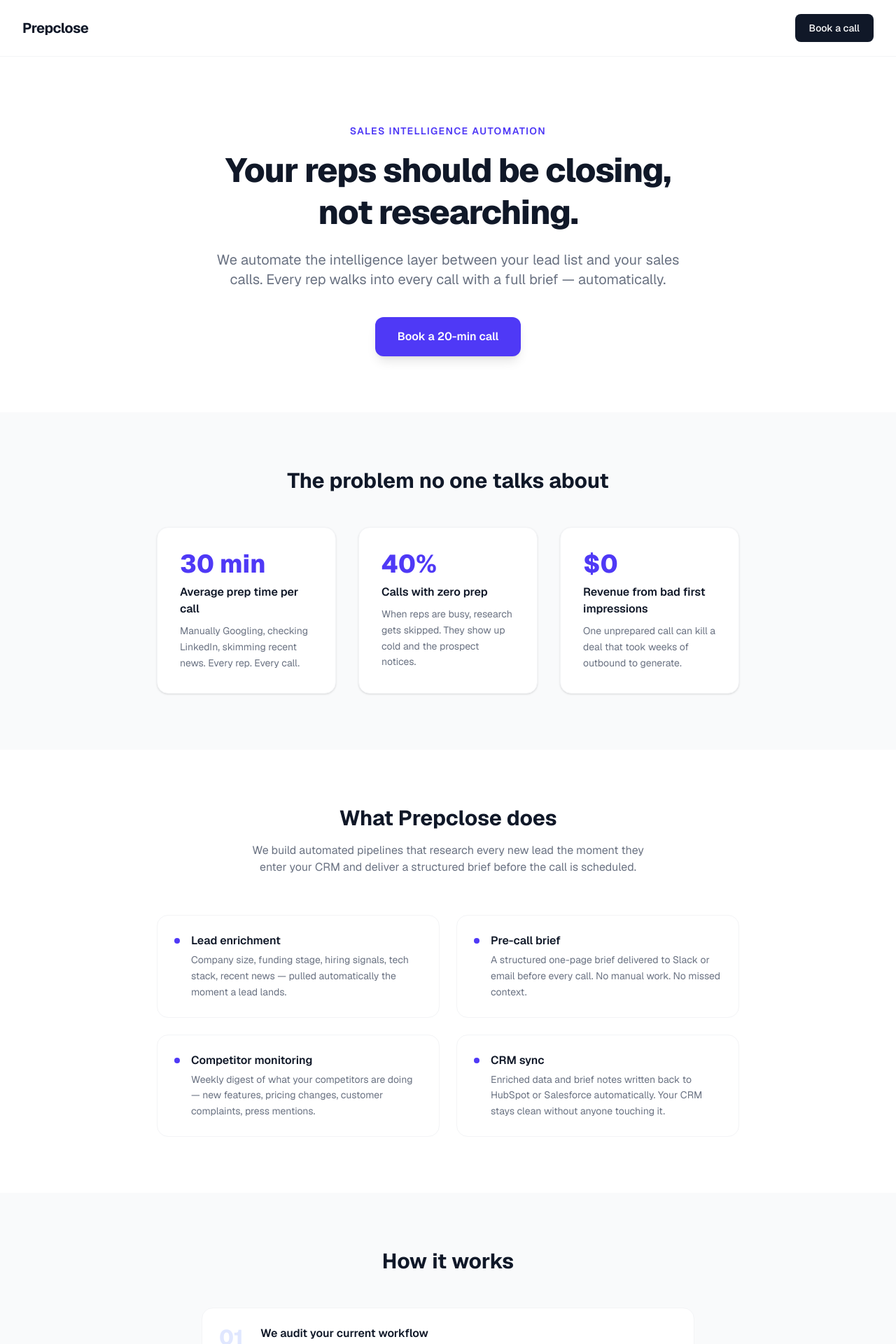
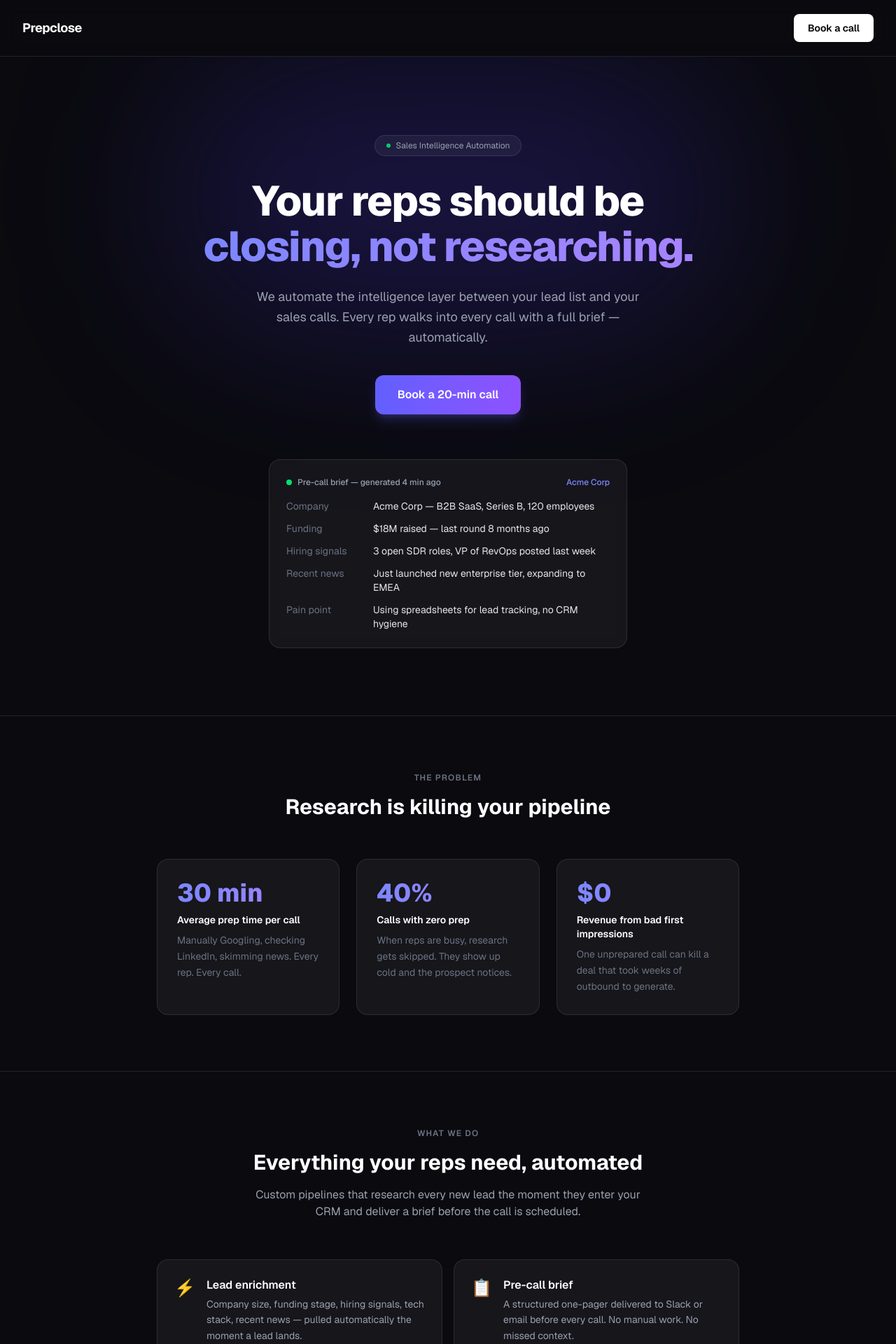
Before and after one commit to enzoanucci-ai/prepclose, a Next.js app: page / in a window 1280 px wide. Shown: the top 1920 px of the page at 70% size. Built offline with nearby package versions, Linux system fonts and the light colour scheme.

Commit message:
Redesign: dark theme, gradient accents, mock brief preview card
Co-Authored-By: Claude Sonnet 4.6 <noreply@anthropic.com>

```diff
--- a/app/page.tsx
+++ b/app/page.tsx
@@ -2,51 +2,94 @@ import Link from "next/link";
 
 export default function Home() {
   return (
-    <main className="min-h-screen bg-white text-gray-900 font-sans">
+    <main className="min-h-screen bg-[#0a0a0f] text-white font-sans">
 
       {/* Nav */}
-      <nav className="flex items-center justify-between px-8 py-5 border-b border-gray-100">
-        <span className="text-xl font-bold tracking-tight">Prepclose</span>
-        <Link
-          href="#book"
-          className="bg-gray-900 text-white text-sm font-medium px-5 py-2.5 rounded-lg hover:bg-gray-700 transition"
-        >
-          Book a call
-        </Link>
-      </nav>
-
-      {/* Hero */}
-      <section className="max-w-4xl mx-auto px-8 pt-24 pb-20 text-center">
-        <p className="text-sm font-semibold text-indigo-600 uppercase tracking-widest mb-4">
-          Sales Intelligence Automation
-        </p>
-        <h1 className="text-5xl font-extrabold leading-tight tracking-tight mb-6">
-          Your reps should be closing,<br />not researching.
-        </h1>
-        <p className="text-xl text-gray-500 max-w-2xl mx-auto mb-10">
-          We automate the intelligence layer between your lead list and your sales calls.
-          Every rep walks into every call with a full brief — automatically.
-        </p>
+      <nav className="flex items-center justify-between px-8 py-5 border-b border-white/10 sticky top-0 bg-[#0a0a0f]/80 backdrop-blur-md z-50">
+        <span className="text-lg font-bold tracking-tight">Prepclose</span>
         <a
           href="https://cal.com/enzo-nucci-wik89x/15min"
           target="_blank"
           rel="noopener noreferrer"
-          className="inline-block bg-indigo-600 text-white text-base font-semibold px-8 py-4 rounded-xl hover:bg-indigo-500 transition shadow-lg"
+          className="bg-white text-black text-sm font-semibold px-5 py-2.5 rounded-lg hover:bg-gray-100 transition"
         >
-          Book a 20-min call
+          Book a call
         </a>
+      </nav>
+
+      {/* Hero */}
+      <section className="relative overflow-hidden px-8 pt-28 pb-24 text-center">
+
+        {/* Background glow */}
+        <div className="absolute inset-0 pointer-events-none">
+          <div className="absolute top-0 left-1/2 -translate-x-1/2 w-[800px] h-[400px] bg-indigo-600/20 rounded-full blur-[120px]" />
+        </div>
+
+        <div className="relative max-w-4xl mx-auto">
+          <div className="inline-flex items-center gap-2 bg-white/5 border border-white/10 rounded-full px-4 py-1.5 text-xs text-gray-400 mb-8">
+            <span className="w-1.5 h-1.5 rounded-full bg-green-400 animate-pulse" />
+            Sales Intelligence Automation
+          </div>
+
+          <h1 className="text-6xl font-extrabold leading-[1.08] tracking-tight mb-6">
+            Your reps should be<br />
+            <span className="bg-gradient-to-r from-indigo-400 to-violet-400 bg-clip-text text-transparent">
+              closing, not researching.
+            </span>
+          </h1>
+
+          <p className="text-lg text-gray-400 max-w-xl mx-auto mb-10 leading-relaxed">
+            We automate the intelligence layer between your lead list and your sales calls.
+            Every rep walks into every call with a full brief — automatically.
+          </p>
+
+          <a
+            href="https://cal.com/enzo-nucci-wik89x/15min"
+            target="_blank"
+            rel="noopener noreferrer"
+            className="inline-block bg-gradient-to-r from-indigo-500 to-violet-500 text-white text-base font-semibold px-8 py-4 rounded-xl hover:opacity-90 transition shadow-lg shadow-indigo-500/25"
+          >
+            Book a 20-min call
+          </a>
+
+          {/* Mock brief card */}
+          <div className="mt-16 max-w-lg mx-auto bg-white/5 border border-white/10 rounded-2xl p-6 text-left backdrop-blur-sm">
+            <div className="flex items-center justify-between mb-4">
+              <div className="flex items-center gap-2">
+                <div className="w-2 h-2 rounded-full bg-green-400" />
+                <span className="text-xs text-gray-400 font-medium">Pre-call brief — generated 4 min ago</span>
+              </div>
+              <span className="text-xs text-indigo-400 font-medium">Acme Corp</span>
+            </div>
+            <div className="space-y-3">
+              {[
+                { label: "Company", value: "Acme Corp — B2B SaaS, Series B, 120 employees" },
+                { label: "Funding", value: "$18M raised — last round 8 months ago" },
+                { label: "Hiring signals", value: "3 open SDR roles, VP of RevOps posted last week" },
+                { label: "Recent news", value: "Just launched new enterprise tier, expanding to EMEA" },
+                { label: "Pain point", value: "Using spreadsheets for lead tracking, no CRM hygiene" },
+              ].map((item) => (
+                <div key={item.label} className="flex gap-3 text-sm">
+                  <span className="text-gray-500 w-28 shrink-0">{item.label}</span>
+                  <span className="text-gray-200">{item.value}</span>
+                </div>
+              ))}
+            </div>
+          </div>
+        </div>
       </section>
 
       {/* Problem */}
-      <section className="bg-gray-50 py-20">
+      <section className="py-20 border-t border-white/10">
         <div className="max-w-4xl mx-auto px-8">
-          <h2 className="text-3xl font-bold mb-12 text-center">The problem no one talks about</h2>
-          <div className="grid md:grid-cols-3 gap-8">
+          <p className="text-xs font-semibold text-gray-500 uppercase tracking-widest text-center mb-4">The problem</p>
+          <h2 className="text-3xl font-bold mb-14 text-center">Research is killing your pipeline</h2>
+          <div className="grid md:grid-cols-3 gap-6">
             {[
               {
                 stat: "30 min",
                 label: "Average prep time per call",
-                sub: "Manually Googling, checking LinkedIn, skimming recent news. Every rep. Every call.",
+                sub: "Manually Googling, checking LinkedIn, skimming news. Every rep. Every call.",
               },
               {
                 stat: "40%",
@@ -59,9 +102,9 @@ export default function Home() {
                 sub: "One unprepared call can kill a deal that took weeks of outbound to generate.",
               },
             ].map((item) => (
-              <div key={item.stat} className="bg-white rounded-2xl p-8 shadow-sm border border-gray-100">
-                <p className="text-4xl font-extrabold text-indigo-600 mb-2">{item.stat}</p>
-                <p className="font-semibold text-gray-900 mb-2">{item.label}</p>
+              <div key={item.stat} className="bg-white/5 border border-white/10 rounded-2xl p-7 hover:border-indigo-500/30 transition">
+                <p className="text-4xl font-extrabold bg-gradient-to-r from-indigo-400 to-violet-400 bg-clip-text text-transparent mb-2">{item.stat}</p>
+                <p className="font-semibold text-white mb-2 text-sm">{item.label}</p>
                 <p className="text-gray-500 text-sm leading-relaxed">{item.sub}</p>
               </div>
             ))}
@@ -70,37 +113,42 @@ export default function Home() {
       </section>
 
       {/* Solution */}
-      <section className="py-20">
+      <section className="py-20 border-t border-white/10">
         <div className="max-w-4xl mx-auto px-8">
-          <h2 className="text-3xl font-bold mb-4 text-center">What Prepclose does</h2>
-          <p className="text-gray-500 text-center mb-14 max-w-xl mx-auto">
-            We build automated pipelines that research every new lead the moment they enter your CRM
-            and deliver a structured brief before the call is scheduled.
+          <p className="text-xs font-semibold text-gray-500 uppercase tracking-widest text-center mb-4">What we do</p>
+          <h2 className="text-3xl font-bold mb-4 text-center">Everything your reps need, automated</h2>
+          <p className="text-gray-400 text-center mb-14 max-w-xl mx-auto">
+            Custom pipelines that research every new lead the moment they enter your CRM
+            and deliver a brief before the call is scheduled.
           </p>
-          <div className="grid md:grid-cols-2 gap-6">
+          <div className="grid md:grid-cols-2 gap-4">
             {[
               {
+                icon: "⚡",
                 title: "Lead enrichment",
                 desc: "Company size, funding stage, hiring signals, tech stack, recent news — pulled automatically the moment a lead lands.",
               },
               {
+                icon: "📋",
                 title: "Pre-call brief",
-                desc: "A structured one-page brief delivered to Slack or email before every call. No manual work. No missed context.",
+                desc: "A structured one-pager delivered to Slack or email before every call. No manual work. No missed context.",
               },
               {
+                icon: "🔍",
                 title: "Competitor monitoring",
                 desc: "Weekly digest of what your competitors are doing — new features, pricing changes, customer complaints, press mentions.",
               },
               {
+                icon: "🔄",
                 title: "CRM sync",
-                desc: "Enriched data and brief notes written back to HubSpot or Salesforce automatically. Your CRM stays clean without anyone touching it.",
+                desc: "Enriched data written back to HubSpot or Salesforce automatically. Your CRM stays clean without anyone touching it.",
               },
             ].map((item) => (
-              <div key={item.title} className="flex gap-4 p-6 rounded-2xl border border-gray-100 hover:border-indigo-200 transition">
-                <div className="w-2 h-2 rounded-full bg-indigo-600 mt-2 shrink-0" />
+              <div key={item.title} className="flex gap-4 p-6 rounded-2xl bg-white/5 border border-white/10 hover:border-indigo-500/30 transition">
+                <span className="text-2xl shrink-0">{item.icon}</span>
                 <div>
-                  <p className="font-semibold text-gray-900 mb-1">{item.title}</p>
-                  <p className="text-gray-500 text-sm leading-relaxed">{item.desc}</p>
+                  <p className="font-semibold text-white mb-1">{item.title}</p>
+                  <p className="text-gray-400 text-sm leading-relaxed">{item.desc}</p>
                 </div>
               </div>
             ))}
@@ -109,10 +157,11 @@ export default function Home() {
       </section>
 
       {/* How it works */}
-      <section className="bg-gray-50 py-20">
+      <section className="py-20 border-t border-white/10">
         <div className="max-w-3xl mx-auto px-8">
-          <h2 className="text-3xl font-bold mb-12 text-center">How it works</h2>
-          <div className="space-y-6">
+          <p className="text-xs font-semibold text-gray-500 uppercase tracking-widest text-center mb-4">The process</p>
+          <h2 className="text-3xl font-bold mb-14 text-center">Up and running in two weeks</h2>
+          <div className="space-y-4">
             {[
               {
                 step: "01",
@@ -122,7 +171,7 @@ export default function Home() {
               {
                 step: "02",
                 title: "We build the automation",
-                desc: "Custom pipeline built on your stack. Firecrawl for web data, Claude for analysis, n8n for orchestration. Delivered in 1–2 weeks.",
+                desc: "Custom pipeline built on your stack. Firecrawl for web data, Claude for analysis, n8n for orchestration. Delivered in 1-2 weeks.",
               },
               {
                 step: "03",
@@ -130,11 +179,11 @@ export default function Home() {
                 desc: "From day one, every new lead gets researched and briefed automatically. Your team just shows up and sells.",
               },
             ].map((item) => (
-              <div key={item.step} className="flex gap-6 bg-white p-6 rounded-2xl border border-gray-100">
-                <span className="text-3xl font-extrabold text-indigo-100 shrink-0">{item.step}</span>
+              <div key={item.step} className="flex gap-6 bg-white/5 border border-white/10 p-6 rounded-2xl hover:border-indigo-500/30 transition">
+                <span className="text-3xl font-extrabold text-white/10 shrink-0 leading-none mt-1">{item.step}</span>
                 <div>
-                  <p className="font-semibold text-gray-900 mb-1">{item.title}</p>
-                  <p className="text-gray-500 text-sm leading-relaxed">{item.desc}</p>
+                  <p className="font-semibold text-white mb-1">{item.title}</p>
+                  <p className="text-gray-400 text-sm leading-relaxed">{item.desc}</p>
                 </div>
               </div>
             ))}
@@ -143,65 +192,62 @@ export default function Home() {
       </section>
 
       {/* Pricing */}
-      <section className="py-20" id="pricing">
+      <section className="py-20 border-t border-white/10" id="pricing">
         <div className="max-w-4xl mx-auto px-8">
+          <p className="text-xs font-semibold text-gray-500 uppercase tracking-widest text-center mb-4">Pricing</p>
           <h2 className="text-3xl font-bold mb-4 text-center">Two ways to work together</h2>
-          <p className="text-gray-500 text-center mb-14 max-w-xl mx-auto">
-            Both tiers use the same automation stack. The difference is scope.
+          <p className="text-gray-400 text-center mb-14 max-w-xl mx-auto">
+            Same automation stack. Different scope.
           </p>
           <div className="grid md:grid-cols-2 gap-8">
 
             {/* Tier 1 */}
-            <div className="rounded-2xl border border-gray-200 p-8">
-              <p className="text-sm font-semibold text-gray-400 uppercase tracking-widest mb-2">Sales Intelligence</p>
-              <p className="text-4xl font-extrabold mb-1">
-                $600<span className="text-lg font-medium text-gray-400">/mo</span>
-              </p>
+            <div className="rounded-2xl border border-white/10 p-8 hover:border-white/20 transition">
+              <p className="text-xs font-semibold text-gray-500 uppercase tracking-widest mb-3">Starter</p>
+              <p className="text-5xl font-extrabold mb-1">$600<span className="text-xl font-medium text-gray-500">/mo</span></p>
               <p className="text-gray-500 text-sm mb-8">Best for early-stage teams and founder-led sales</p>
-              <ul className="space-y-3 text-sm text-gray-600 mb-10">
+              <ul className="space-y-3 text-sm text-gray-400 mb-10">
                 {[
-                  "Automated pre-call brief for every new lead",
-                  "Lead enrichment (company, funding, hiring signals, news)",
+                  "Pre-call brief for every new lead",
+                  "Lead enrichment — company, funding, hiring signals, news",
                   "Delivered to Slack or email",
                   "Onboarding + setup included",
                   "Monthly workflow review",
                 ].map((f) => (
                   <li key={f} className="flex items-start gap-2">
-                    <span className="text-indigo-500 mt-0.5">✓</span> {f}
+                    <span className="text-indigo-400 mt-0.5 shrink-0">✓</span> {f}
                   </li>
                 ))}
               </ul>
-              <Link
+              <a
                 href="https://cal.com/enzo-nucci-wik89x/15min"
                 target="_blank"
                 rel="noopener noreferrer"
-                className="block text-center border border-gray-900 text-gray-900 font-semibold py-3 rounded-xl hover:bg-gray-900 hover:text-white transition"
+                className="block text-center border border-white/20 text-white font-semibold py-3 rounded-xl hover:bg-white hover:text-black transition"
               >
                 Get started
-              </Link>
+              </a>
             </div>
 
             {/* Tier 2 */}
-            <div className="rounded-2xl border-2 border-indigo-600 p-8 relative">
-              <span className="absolute -top-3 left-6 bg-indigo-600 text-white text-xs font-semibold px-3 py-1 rounded-full">
+            <div className="rounded-2xl border border-indigo-500/50 p-8 relative bg-indigo-500/5">
+              <span className="absolute -top-3 left-6 bg-gradient-to-r from-indigo-500 to-violet-500 text-white text-xs font-semibold px-3 py-1 rounded-full">
                 Most popular
               </span>
-              <p className="text-sm font-semibold text-indigo-400 uppercase tracking-widest mb-2">Revenue Intelligence</p>
-              <p className="text-4xl font-extrabold mb-1">
-                $4,000<span className="text-lg font-medium text-gray-400"> build</span>
-              </p>
-              <p className="text-gray-500 text-sm mb-8">+ $1,800/mo — Best for Series A teams with RevOps</p>
-              <ul className="space-y-3 text-sm text-gray-600 mb-10">
+              <p className="text-xs font-semibold text-indigo-400 uppercase tracking-widest mb-3">Growth</p>
+              <p className="text-5xl font-extrabold mb-1">$4,000<span className="text-xl font-medium text-gray-500"> build</span></p>
+              <p className="text-gray-400 text-sm mb-8">+ $1,800/mo — Best for Series A teams with RevOps</p>
+              <ul className="space-y-3 text-sm text-gray-400 mb-10">
                 {[
-                  "Everything in Sales Intelligence",
-                  "Competitor monitoring (weekly digest)",
+                  "Everything in Starter",
+                  "Competitor monitoring — weekly digest",
                   "Cold outreach personalization layer",
-                  "Full CRM sync (HubSpot or Salesforce)",
+                  "Full CRM sync — HubSpot or Salesforce",
                   "Lead scoring + inbound routing",
                   "Dedicated Slack channel for support",
                 ].map((f) => (
                   <li key={f} className="flex items-start gap-2">
-                    <span className="text-indigo-500 mt-0.5">✓</span> {f}
+                    <span className="text-indigo-400 mt-0.5 shrink-0">✓</span> {f}
                   </li>
                 ))}
               </ul>
@@ -209,7 +255,7 @@ export default function Home() {
                 href="https://cal.com/enzo-nucci-wik89x/30min"
                 target="_blank"
                 rel="noopener noreferrer"
-                className="block text-center bg-indigo-600 text-white font-semibold py-3 rounded-xl hover:bg-indigo-500 transition"
+                className="block text-center bg-gradient-to-r from-indigo-500 to-violet-500 text-white font-semibold py-3 rounded-xl hover:opacity-90 transition"
               >
                 Book a call
               </a>
@@ -220,20 +266,22 @@ export default function Home() {
       </section>
 
       {/* CTA */}
-      <section className="bg-gray-900 py-24 text-center" id="book">
-        <div className="max-w-2xl mx-auto px-8">
-          <h2 className="text-4xl font-extrabold text-white mb-4">
-            Ready to stop paying reps to do research?
+      <section className="py-28 border-t border-white/10 relative overflow-hidden" id="book">
+        <div className="absolute inset-0 pointer-events-none">
+          <div className="absolute bottom-0 left-1/2 -translate-x-1/2 w-[600px] h-[300px] bg-indigo-600/15 rounded-full blur-[100px]" />
+        </div>
+        <div className="relative max-w-2xl mx-auto px-8 text-center">
+          <h2 className="text-4xl font-extrabold mb-4">
+            Ready to stop paying reps<br />to do research?
           </h2>
           <p className="text-gray-400 mb-10 text-lg">
-            Book a 20-minute call. We audit your current workflow and tell you exactly
-            what can be automated — no pitch, no pressure.
+            Book a 20-minute call. We audit your workflow and tell you exactly what can be automated — no pitch, no pressure.
           </p>
           <a
             href="https://cal.com/enzo-nucci-wik89x/15min"
             target="_blank"
             rel="noopener noreferrer"
-            className="inline-block bg-indigo-500 text-white text-base font-semibold px-10 py-4 rounded-xl hover:bg-indigo-400 transition shadow-xl"
+            className="inline-block bg-gradient-to-r from-indigo-500 to-violet-500 text-white text-base font-semibold px-10 py-4 rounded-xl hover:opacity-90 transition shadow-xl shadow-indigo-500/20"
           >
             Book a 20-min call
           </a>
@@ -241,8 +289,8 @@ export default function Home() {
       </section>
 
       {/* Footer */}
-      <footer className="border-t border-gray-100 px-8 py-6 flex items-center justify-between text-sm text-gray-400">
-        <span className="font-semibold text-gray-900">Prepclose</span>
+      <footer className="border-t border-white/10 px-8 py-6 flex items-center justify-between text-sm text-gray-600">
+        <span className="font-semibold text-white">Prepclose</span>
         <span>Sales intelligence, automated.</span>
       </footer>
 
```
